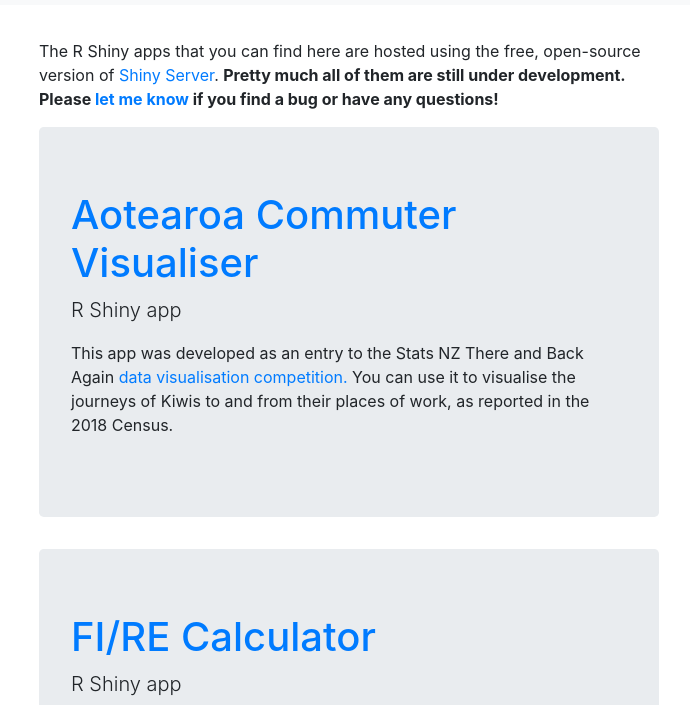
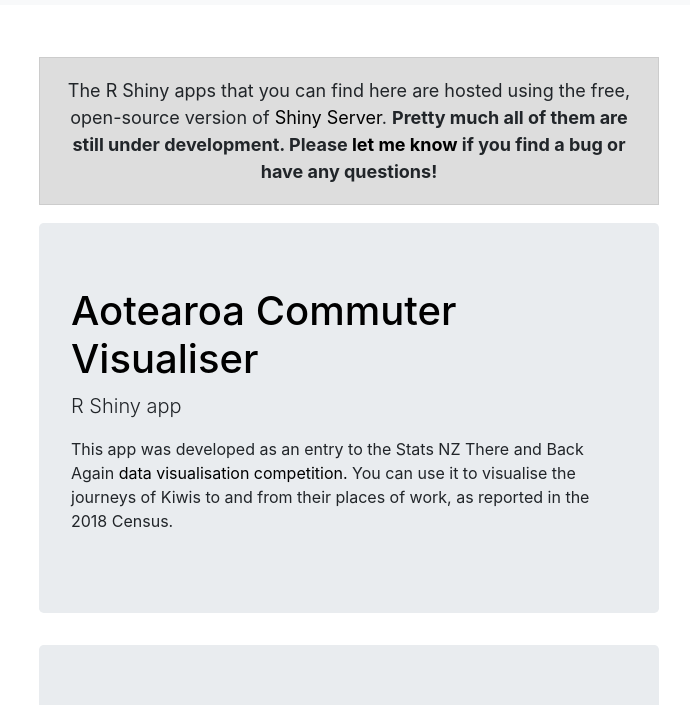
Before and after one commit to heds1/shiny-server, a plain HTML site: page index.html in a window 1280 px wide. Shown: the part 71-776 px from the top of the page, without its empty margins (291-981 px from the left). Drawn offline with nearby package versions, Linux system fonts and the light colour scheme.

Commit message:
Update style.css

```diff
--- a/css/style.css
+++ b/css/style.css
@@ -239,4 +239,19 @@ color: #343a40!important;
 	position: absolute;
 }
 
+#intro {
+    background-color: #DDD;
+    margin: 1em 0 1em 0;
+    padding: .75em;
+    text-align: center;
+    border: 1px solid #CCC;
+    font-size: 18px;
+    }
+    #intro p {
+    margin: .3em 0 .3em 0;
+ }
+
+a {
+    color: black;
+}
 /* ~~~~~~~~~~~~~~~~~~~~~~~~~~~~~~ */
```
